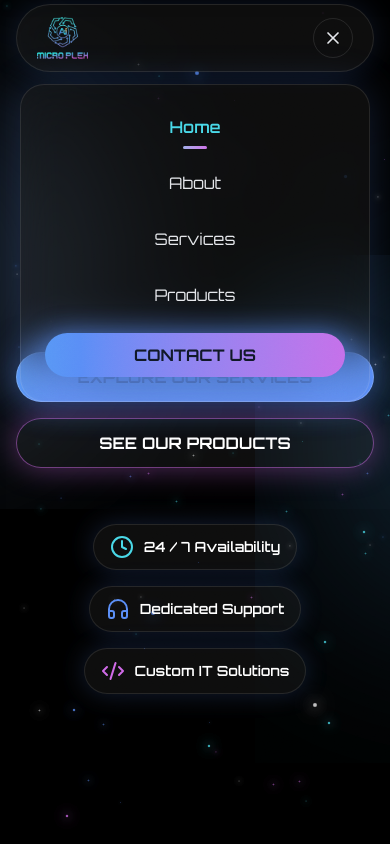
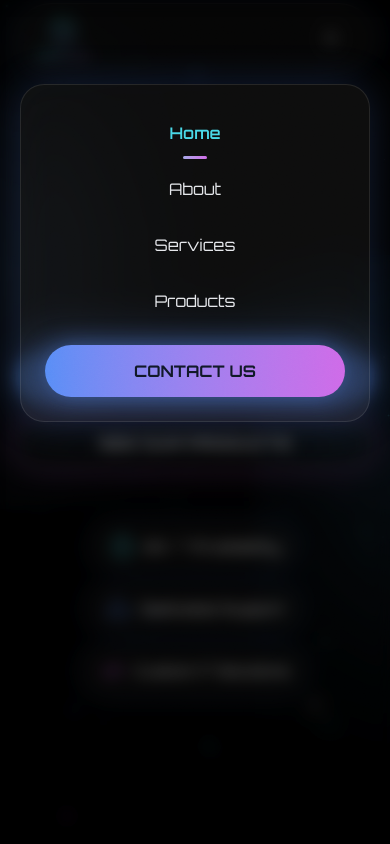
Before and after one commit to khizarusestate/MicroPlex.v2, a React (Vite) app: page / in a window 390 px wide. Both pictures are taken after a click on the button "Open menu". Shown: the top 844 px of the page. Built offline with nearby package versions, Linux system fonts and the light colour scheme.

Commit message:
Polish mobile header: dim tap-to-close backdrop, morphing hamburger icon, staggered menu entrance, Escape-to-close + focus handling, bigger tap targets, and a subtle scroll-condense on the pill

```diff
--- a/src/components/Header.jsx
+++ b/src/components/Header.jsx
@@ -1,6 +1,6 @@
-import { useEffect, useState } from "react";
+import { useEffect, useRef, useState } from "react";
 import { Link, useLocation } from "react-router-dom";
-import { motion } from "framer-motion";
+import { AnimatePresence, motion } from "framer-motion";
 import { Menu, X } from "lucide-react";
 import Magnetic from "./Magnetic";
 
@@ -11,9 +11,29 @@ const navLinks = [
   { label: "Products", to: "/products" },
 ];
 
+// Mobile menu panel: links + CTA stagger in together, one beat after the
+// panel itself starts appearing.
+const menuVariants = {
+  hidden: {},
+  visible: { transition: { staggerChildren: 0.06, delayChildren: 0.08 } },
+};
+
+const itemVariants = {
+  hidden: { opacity: 0, y: 14, filter: "blur(6px)" },
+  visible: {
+    opacity: 1,
+    y: 0,
+    filter: "blur(0px)",
+    transition: { type: "spring", stiffness: 300, damping: 26 },
+  },
+};
+
 export default function Header() {
   const [open, setOpen] = useState(false);
+  const [scrolled, setScrolled] = useState(false);
   const location = useLocation();
+  const firstLinkRef = useRef(null);
+  const toggleRef = useRef(null);
 
   // lock body scroll while the mobile menu is open
   useEffect(() => {
@@ -23,14 +43,45 @@ export default function Header() {
     };
   }, [open]);
 
+  // close on Escape, and move focus into the menu when it opens — back to
+  // the toggle button when it closes, so keyboard users never lose their
+  // place
+  useEffect(() => {
+    if (!open) return;
+    firstLinkRef.current?.focus();
+    const onKey = (e) => {
+      if (e.key === "Escape") {
+        setOpen(false);
+        toggleRef.current?.focus();
+      }
+    };
+    window.addEventListener("keydown", onKey);
+    return () => window.removeEventListener("keydown", onKey);
+  }, [open]);
+
+  // condense the pill slightly once the page has actually scrolled, so it
+  // reclaims a bit of vertical space on small screens without ever moving
+  // or disappearing
+  useEffect(() => {
+    const onScroll = () => setScrolled(window.scrollY > 20);
+    onScroll();
+    window.addEventListener("scroll", onScroll, { passive: true });
+    return () => window.removeEventListener("scroll", onScroll);
+  }, []);
+
   return (
     <header className="w-full h-[76px] flex justify-center items-center fixed top-0 z-50 orbitron">
-      <div className="w-[92%] sm:w-[90%] max-w-[1400px] flex justify-between items-center px-5 sm:px-8 py-3 rounded-full bg-white/5 backdrop-blur-xl border border-white/10 shadow-[0_0_30px_rgba(90,142,246,0.15)]">
-
+      <div
+        className={`w-[92%] sm:w-[90%] max-w-[1400px] flex justify-between items-center px-5 sm:px-8 rounded-full bg-white/5 backdrop-blur-xl border border-white/10 shadow-[0_0_30px_rgba(90,142,246,0.15)] transition-all duration-300 ${
+          scrolled ? "py-2" : "py-3"
+        }`}
+      >
         <Link to="/">
           <img
             src="/Images/Logo.png"
-            className="h-[42px] sm:h-[55px] hover:scale-105 transition-all duration-300"
+            className={`hover:scale-105 transition-all duration-300 ${
+              scrolled ? "h-[34px] sm:h-[46px]" : "h-[42px] sm:h-[55px]"
+            }`}
             alt="MicroPlex logo"
           />
         </Link>
@@ -71,60 +122,113 @@ export default function Header() {
           </Link>
         </Magnetic>
 
-        {/* mobile hamburger */}
+        {/* mobile hamburger — icon morphs between states instead of swapping instantly */}
         <button
+          ref={toggleRef}
           onClick={() => setOpen((o) => !o)}
           aria-label={open ? "Close menu" : "Open menu"}
           aria-expanded={open}
-          className="md:hidden h-10 w-10 flex items-center justify-center rounded-full border border-white/10 text-gray-200 hover:text-[#49D9E8] hover:border-[#49D9E8]/50 transition-all duration-300"
+          aria-controls="mobile-menu-panel"
+          className="md:hidden h-11 w-11 flex items-center justify-center rounded-full border border-white/10 text-gray-200 hover:text-[#49D9E8] hover:border-[#49D9E8]/50 active:scale-90 transition-all duration-300"
         >
-          {open ? <X className="h-5 w-5" /> : <Menu className="h-5 w-5" />}
+          <AnimatePresence mode="wait" initial={false}>
+            {open ? (
+              <motion.span
+                key="close"
+                initial={{ rotate: -90, opacity: 0, scale: 0.6 }}
+                animate={{ rotate: 0, opacity: 1, scale: 1 }}
+                exit={{ rotate: 90, opacity: 0, scale: 0.6 }}
+                transition={{ duration: 0.22, ease: "easeOut" }}
+                className="flex"
+              >
+                <X className="h-5 w-5" />
+              </motion.span>
+            ) : (
+              <motion.span
+                key="menu"
+                initial={{ rotate: 90, opacity: 0, scale: 0.6 }}
+                animate={{ rotate: 0, opacity: 1, scale: 1 }}
+                exit={{ rotate: -90, opacity: 0, scale: 0.6 }}
+                transition={{ duration: 0.22, ease: "easeOut" }}
+                className="flex"
+              >
+                <Menu className="h-5 w-5" />
+              </motion.span>
+            )}
+          </AnimatePresence>
         </button>
       </div>
 
-      {/* mobile menu panel */}
-      <div
-        className={`md:hidden fixed top-[84px] left-0 w-full px-5 transition-all duration-300 ease-out ${
-          open
-            ? "opacity-100 translate-y-0 pointer-events-auto"
-            : "opacity-0 -translate-y-4 pointer-events-none"
-        }`}
+      {/* mobile menu: dimmed backdrop (tap to close) + the panel itself */}
+      <AnimatePresence>
+        {open && (
+          <>
+            <motion.button
+              type="button"
+              aria-label="Close menu"
+              onClick={() => setOpen(false)}
+              className="md:hidden fixed inset-0 bg-black/60 backdrop-blur-sm"
+              initial={{ opacity: 0 }}
+              animate={{ opacity: 1 }}
+              exit={{ opacity: 0 }}
+              transition={{ duration: 0.25 }}
+            />
+            <motion.div
+              id="mobile-menu-panel"
+              className="md:hidden fixed top-[84px] left-0 w-full px-5"
+              initial={{ opacity: 0, y: -16 }}
+              animate={{ opacity: 1, y: 0 }}
+              exit={{ opacity: 0, y: -16 }}
+              transition={{ duration: 0.28, ease: [0.16, 1, 0.3, 1] }}
             >
-        <div className="w-full rounded-3xl bg-white/5 backdrop-blur-xl border border-white/10 shadow-[0_0_40px_rgba(90,142,246,0.2)] p-6 flex flex-col gap-5">
-          <ul className="flex flex-col gap-5 text-gray-200 text-center">
-            {navLinks.map((item) => {
+              <motion.div
+                variants={menuVariants}
+                initial="hidden"
+                animate="visible"
+                className="w-full rounded-3xl bg-white/5 backdrop-blur-xl border border-white/10 shadow-[0_0_40px_rgba(90,142,246,0.2)] p-6 flex flex-col gap-5"
+              >
+                <ul className="flex flex-col gap-2 text-gray-200 text-center">
+                  {navLinks.map((item, i) => {
                     const isActive = location.pathname === item.to;
                     return (
-                <li key={item.label} className="relative">
+                      <motion.li key={item.label} variants={itemVariants} className="relative">
                         <Link
+                          ref={i === 0 ? firstLinkRef : undefined}
                           to={item.to}
                           onClick={() => setOpen(false)}
-                    className={`relative z-10 block py-1.5 cursor-pointer transition-colors duration-300 ${
-                      isActive ? "text-[#49D9E8] font-semibold" : "hover:text-[#49D9E8]"
+                          className={`relative z-10 block py-3 rounded-xl cursor-pointer transition-colors duration-300 ${
+                            isActive
+                              ? "text-[#49D9E8] font-semibold"
+                              : "hover:text-[#49D9E8] hover:bg-white/5"
                           }`}
                         >
                           {item.label}
                           {isActive && (
                             <motion.span
                               layoutId="activeNavDotMobile"
-                        className="absolute -bottom-1 left-1/2 -translate-x-1/2 h-[3px] w-6 rounded-full bg-gradient-to-r gradient-animate from-[#49D9E8] to-[#D06AE8]"
+                              className="absolute -bottom-0.5 left-1/2 -translate-x-1/2 h-[3px] w-6 rounded-full bg-gradient-to-r gradient-animate from-[#49D9E8] to-[#D06AE8]"
                               transition={{ type: "spring", stiffness: 380, damping: 32 }}
                             />
                           )}
                         </Link>
-                </li>
+                      </motion.li>
                     );
                   })}
                 </ul>
+                <motion.div variants={itemVariants}>
                   <Link
                     to="/contact"
                     onClick={() => setOpen(false)}
-            className="text-center px-7 py-2.5 rounded-full font-bold text-gray-900 bg-gradient-to-r gradient-animate from-[#49D9E8] via-[#5A8EF6] to-[#D06AE8] shadow-[0_0_25px_rgba(90,142,246,0.5)] transition-all duration-300"
+                    className="block text-center px-7 py-3.5 rounded-full font-bold text-gray-900 bg-gradient-to-r gradient-animate from-[#49D9E8] via-[#5A8EF6] to-[#D06AE8] shadow-[0_0_25px_rgba(90,142,246,0.5)] active:scale-95 transition-all duration-300"
                   >
                     CONTACT US
                   </Link>
-        </div>
-      </div>
+                </motion.div>
+              </motion.div>
+            </motion.div>
+          </>
+        )}
+      </AnimatePresence>
     </header>
   );
 }
```
Lines whose indentation alone changed are shown as unchanged.
